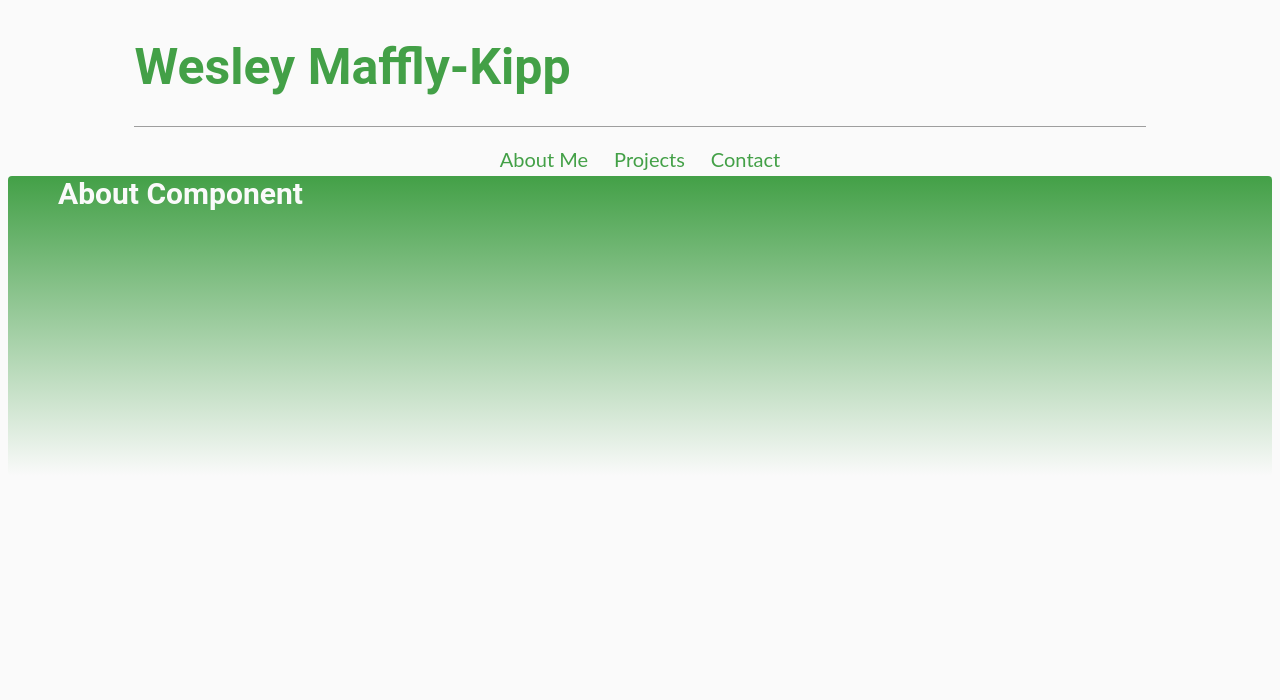
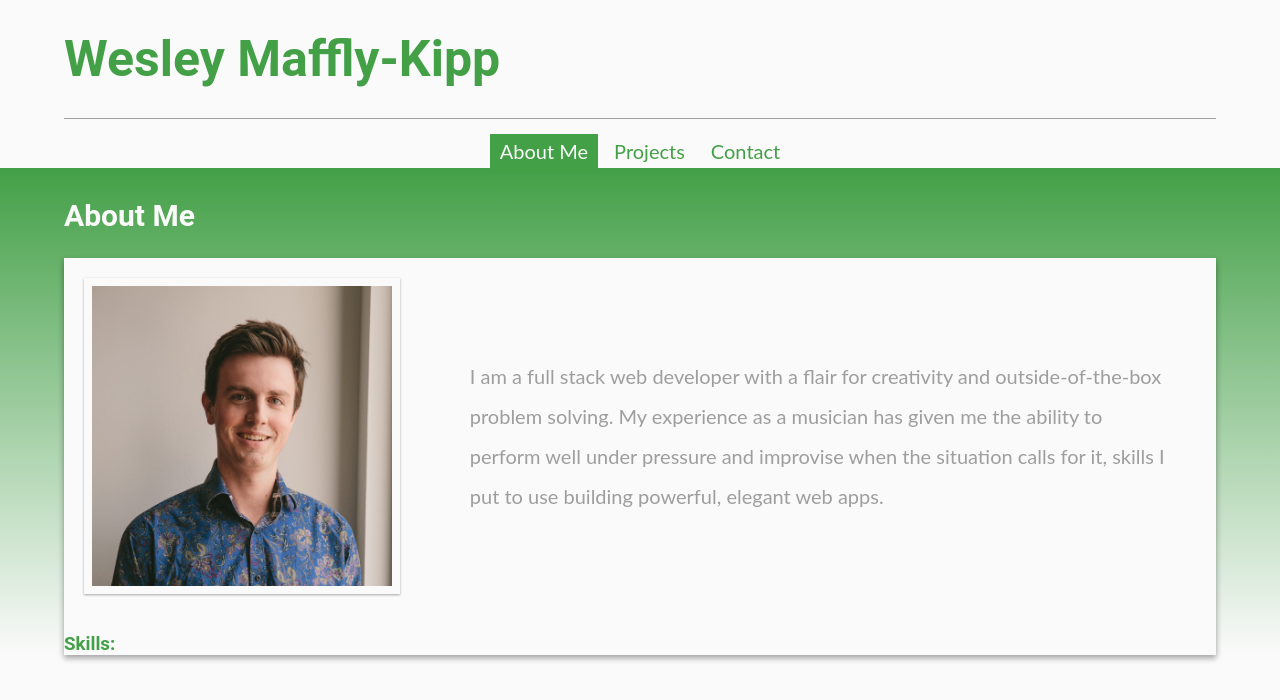
Before and after one commit to maffkipp/portfolio, a React (Create React App) app: page /about in a window 1280 px wide. Shown: the top 700 px of the page. Built offline with nearby package versions, Linux system fonts and the light colour scheme; the HTML template or start-up script is replaced by a standard one.

Commit message:
added most of about component, lots of styles

```diff
--- a/src/App.css
+++ /dev/null
@@ -1,28 +0,0 @@
-.App {
-  text-align: center;
-}
-
-.App-logo {
-  animation: App-logo-spin infinite 20s linear;
-  height: 80px;
-}
-
-.App-header {
-  background-color: #222;
-  height: 150px;
-  padding: 20px;
-  color: white;
-}
-
-.App-title {
-  font-size: 1.5em;
-}
-
-.App-intro {
-  font-size: large;
-}
-
-@keyframes App-logo-spin {
-  from { transform: rotate(0deg); }
-  to { transform: rotate(360deg); }
-}
--- a/src/App.js
+++ b/src/App.js
@@ -1,5 +1,4 @@
 import React, { Component } from 'react';
-import './App.css';
 import {
   BrowserRouter as Router,
   NavLink,
--- a/src/components/About.js
+++ b/src/components/About.js
@@ -4,7 +4,20 @@ class About extends Component {
   render() {
     return (
       <div className='about'>
-        <h2 className='about-title'>About Component</h2>
+        <h2 className='about-title'>About Me</h2>
+        <div className='about-container'>
+          <div className='about-inner-flexbox'>
+            <img  className='about-image'
+                  src={require('../images/headshot.jpg')}
+                  alt='Portrait'/>
+            <p className='about-body'>I am a full stack web developer with
+             a flair for creativity and outside-of-the-box problem solving.
+             My experience as a musician has given me the ability to perform
+             well under pressure and improvise when the situation calls for
+             it, skills I put to use building powerful, elegant web apps.</p>
+          </div>
+          <h3 className='about-skills-title'>Skills:</h3>
+        </div>
       </div>
     )
   }
--- a/src/styles/css/index.css
+++ b/src/styles/css/index.css
@@ -1,10 +1,16 @@
 html {
-  background-color: #fafafa; }
+  background-color: #fafafa;
+  padding: 0;
+  margin: 0; }
+
+body {
+  padding: 0;
+  margin: 0; }
 
 .app-title {
   display: inline-block;
-  width: 80%;
-  margin: 0 10%;
+  width: 90%;
+  margin: 0 5%;
   font-size: 50px;
   font-family: "Roboto", sans-serif;
   color: #43A047;
@@ -18,26 +24,71 @@ html {
   .app-navbar .app-navlink {
     padding: 5px 10px 10px;
     margin: 0 3px;
+    font-size: 20px;
     color: #43A047;
     font-family: "Lato", sans-serif;
-    font-size: 20px;
     text-decoration: none;
-    border-radius: 4px;
     transition: color 200ms, background-color 200ms; }
-    .app-navbar .app-navlink:hover, .app-navbar .app-navlink .active {
+    .app-navbar .app-navlink:hover {
       background-color: #43A047;
       color: #fafafa;
       transition: color 200ms, background-color 200ms; }
+  .app-navbar .active {
+    background-color: #43A047;
+    color: #fafafa; }
 
 .about {
   background: linear-gradient(to bottom, #43A047, #fafafa);
   min-height: 300px;
   margin-top: 5px;
-  border-radius: 4px; }
+  padding-top: 5px; }
 
 .about-title {
   font-size: 30px;
-  margin: 0 0 0 50px;
+  margin-left: 5%;
+  font-family: "Roboto", sans-serif;
+  color: #fafafa; }
+
+.about-container {
+  width: 90%;
+  margin: 0 auto;
+  background-color: #fafafa;
+  box-shadow: 0 3px 6px rgba(0, 0, 0, 0.16), 0 3px 6px rgba(0, 0, 0, 0.23); }
+
+.about-inner-flexbox {
+  display: flex;
+  align-items: center; }
+
+.about-skills-title {
+  font-family: "Roboto", sans-serif;
+  color: #43A047; }
+
+.about-image {
+  height: 300px;
+  width: 300px;
+  padding: 8px;
+  margin: 20px;
+  background-color: #fafafa;
+  box-shadow: 0 1px 3px rgba(0, 0, 0, 0.12), 0 1px 2px rgba(0, 0, 0, 0.24); }
+
+.about-body {
+  margin: 50px;
+  font-family: "Lato", sans-serif;
+  color: #9e9e9e;
+  line-height: 2;
+  text-transform: italic;
+  font-size: 20px;
+  border-radius: 4px; }
+
+.projects {
+  background: linear-gradient(to bottom, #43A047, #fafafa);
+  min-height: 300px;
+  margin-top: 5px;
+  padding-top: 5px; }
+
+.projects-title {
+  font-size: 30px;
+  margin-left: 5%;
   font-family: "Roboto", sans-serif;
   color: #fafafa; }
 
@@ -45,10 +96,10 @@ html {
   background: linear-gradient(to bottom, #43A047, #fafafa);
   min-height: 300px;
   margin-top: 5px;
-  border-radius: 4px; }
+  padding-top: 5px; }
 
 .contact-title {
   font-size: 30px;
-  margin: 0 0 0 50px;
+  margin-left: 5%;
   font-family: "Roboto", sans-serif;
   color: #fafafa; }
--- a/src/styles/scss/_About.scss
+++ b/src/styles/scss/_About.scss
@@ -5,3 +5,39 @@
 .about-title {
   @include component-title;
 }
+
+.about-container {
+  width: 90%;
+  margin: 0 auto;
+  background-color: $white;
+  @include box-shadow(2);
+}
+
+.about-inner-flexbox {
+  display: flex;
+  align-items: center;
+}
+
+.about-skills-title {
+  font-family: $title-font;
+  color: $green;
+}
+
+.about-image {
+  height: 300px;
+  width: 300px;
+  padding: 8px;
+  margin: 20px;
+  background-color: $white;
+  @include box-shadow(1);
+}
+
+.about-body {
+  margin: 50px;
+  font-family: $body-font;
+  color: $grey;
+  line-height: 2;
+  text-transform: italic;
+  font-size: 20px;
+  border-radius: 4px;
+}
--- a/src/styles/scss/_App.scss
+++ b/src/styles/scss/_App.scss
@@ -1,11 +1,18 @@
 html {
   background-color: $white;
+  padding: 0;
+  margin: 0;
+}
+
+body {
+  padding: 0;
+  margin: 0;
 }
 
 .app-title {
   display: inline-block;
-  width: 80%;
-  margin: 0 10%;
+  width: 90%;
+  margin: 0 5%;
   font-size: 50px;
   font-family: $title-font;
   color: $green;
@@ -21,17 +28,11 @@ html {
   .app-navlink {
     padding: 5px 10px 10px;
     margin: 0 3px;
-    color: $green;
-    font-family: $body-font;
     font-size: 20px;
-    text-decoration: none;
-    border-radius: 4px;
-    transition: color 200ms, background-color 200ms;
-
-    &:hover, .active {
-      background-color: $green;
-      color: $white;
-      transition: color 200ms, background-color 200ms;
-    }
+    @include link;
+  }
+  .active {
+    background-color: $green;
+    color: $white;
   }
 }
```
Also changed, not shown: src/styles/scss/_mixins.scss (+34 -2 lines), src/images/headshot.jpg (added).
